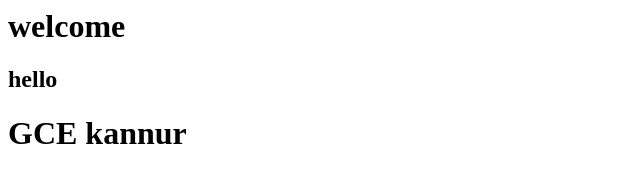
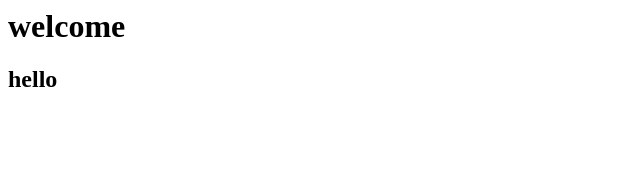
Before and after one commit to midlaj848/projectrepo, a plain HTML site: page index.html in a window 1280 px wide. Shown: the whole page, without its empty margins (0-640 px from the left). Drawn offline with Linux system fonts and the light colour scheme.

Commit message:
Update index.html

```diff
--- a/index.html
+++ b/index.html
@@ -2,7 +2,6 @@
 <body>
   <h1>welcome</h1>
   <h2>hello</h2>
-  <h1>GCE kannur</h1>
 
 
 </body>
```
